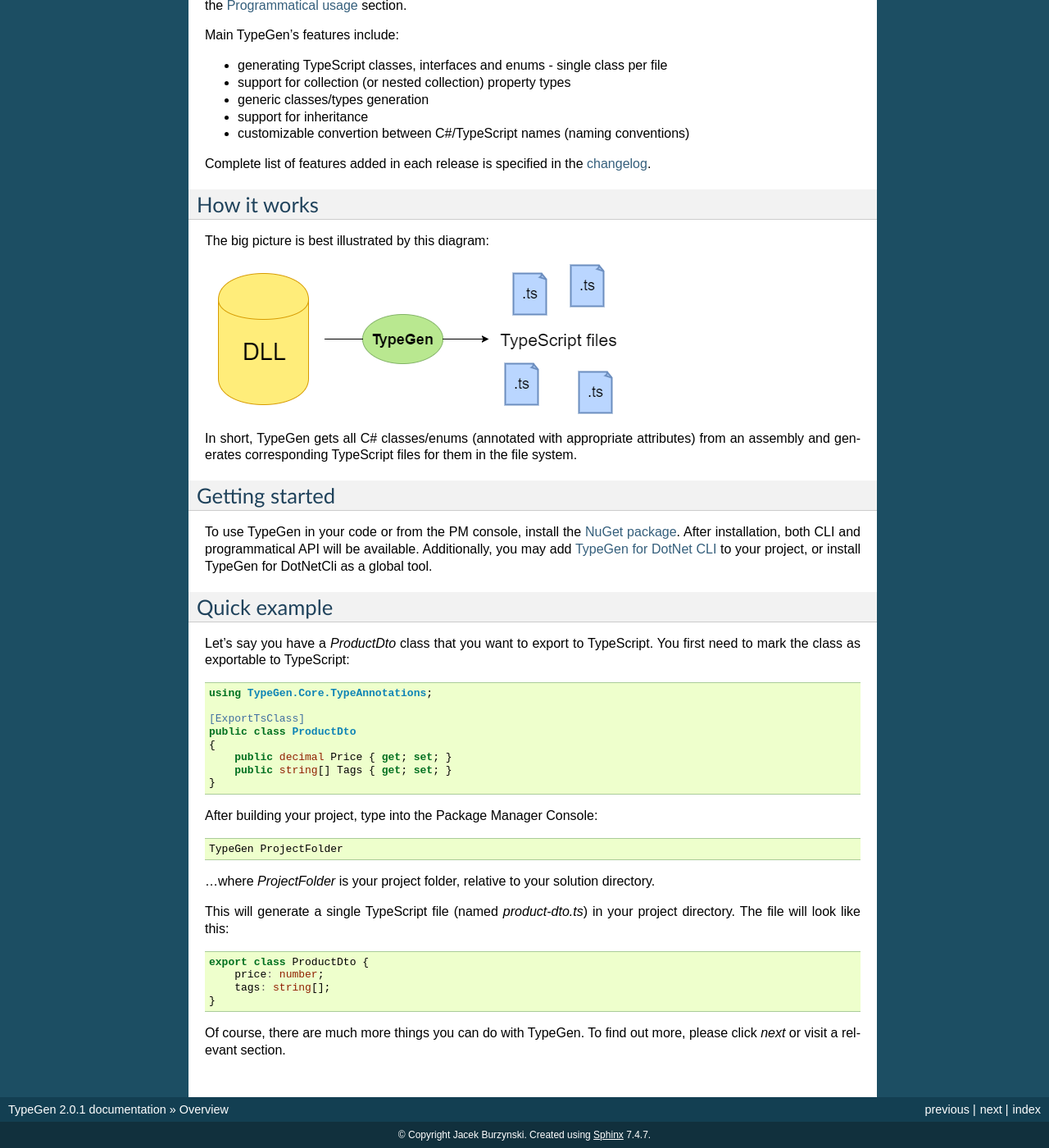
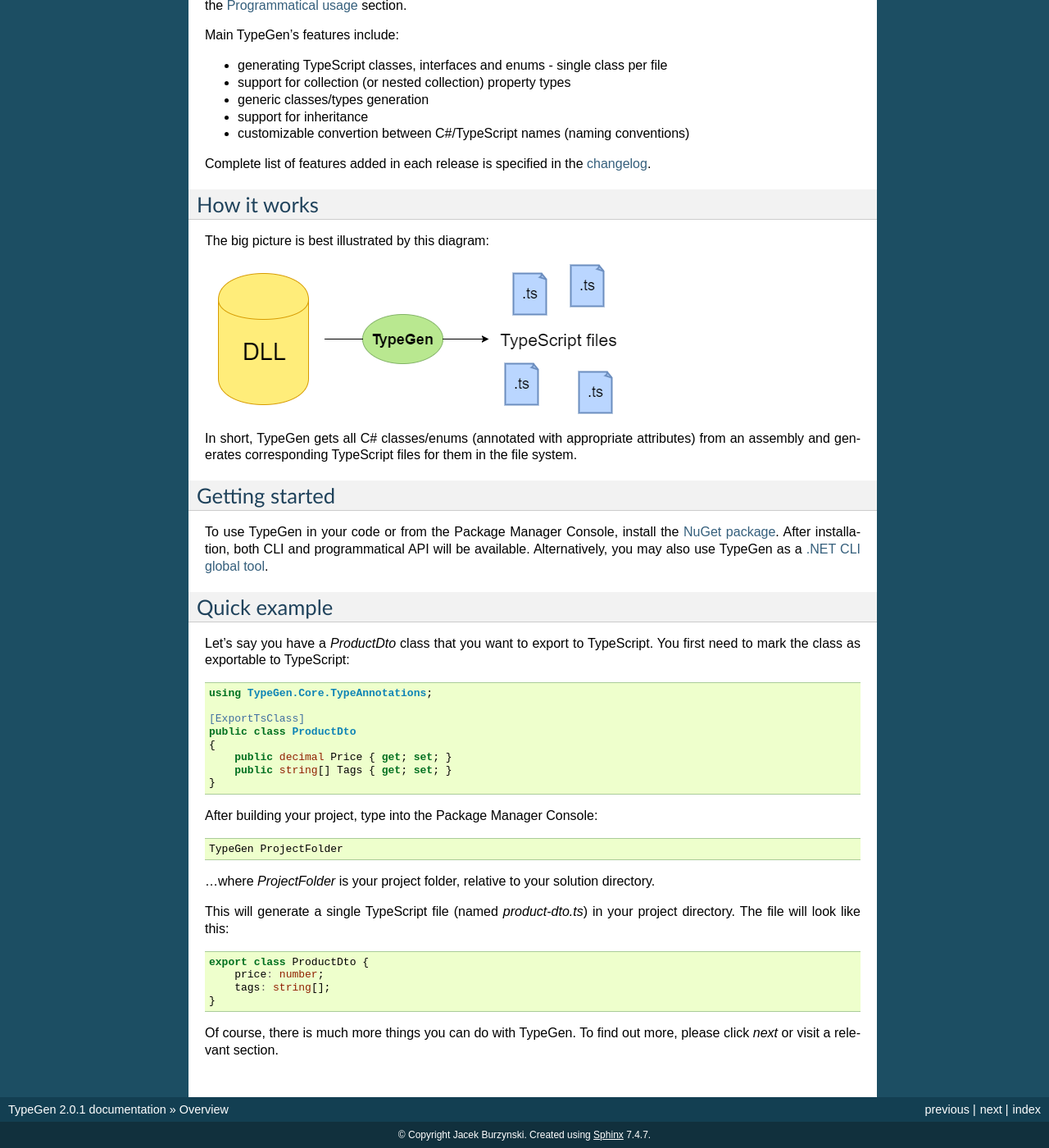
Before and after one commit to jburzynski/TypeGenDocs, a Sphinx documentation site: the page built from source/overview.rst, in a window 1280 px wide and 1400 px high, scrolled down 1020 px. Shown: the whole window at 82% size. Built offline with Sphinx 7.4.7, drawn with Linux system fonts in a browser that asks for light colours.

Commit message:
editorial + small semantic details

```diff
--- a/source/overview.rst
+++ b/source/overview.rst
@@ -16,7 +16,7 @@
 
 For .NET Standard compatibility, see `compatibility table <https://docs.microsoft.com/en-us/dotnet/articles/standard/library>`_.
 
-**Versions >= 2.0.0
+**Versions >= 2.0.0**
 
 * CLI: .NET Core 2.1
 * TypeGen.Core: .NET Standard versions: 1.3 and 2.0
@@ -62,7 +62,7 @@
 Getting started
 ===============
 
-To use TypeGen in your code or from the PM console, install the `NuGet package <https://www.nuget.org/packages/TypeGen>`_. After installation, both CLI and programmatical API will be available. Additionally, you may add `TypeGen for DotNet CLI <https://nuget.org/packages/TypeGen.DotNetCli>`_ to your project, or install TypeGen for DotNetCli as a global tool.
+To use TypeGen in your code or from the Package Manager Console, install the `NuGet package <https://www.nuget.org/packages/TypeGen>`_. After installation, both CLI and programmatical API will be available. Alternatively, you may also use TypeGen as a `.NET CLI global tool <https://nuget.org/packages/TypeGen.DotNetCli>`_.
 
 Quick example
 =============
@@ -97,4 +97,4 @@
 	    tags: string[];
 	}
 
-Of course, there are much more things you can do with TypeGen. To find out more, please click *next* or visit a relevant section.
+Of course, there is much more things you can do with TypeGen. To find out more, please click *next* or visit a relevant section.
```
Also changed, not shown: source/cli.rst (+8 -8 lines).
